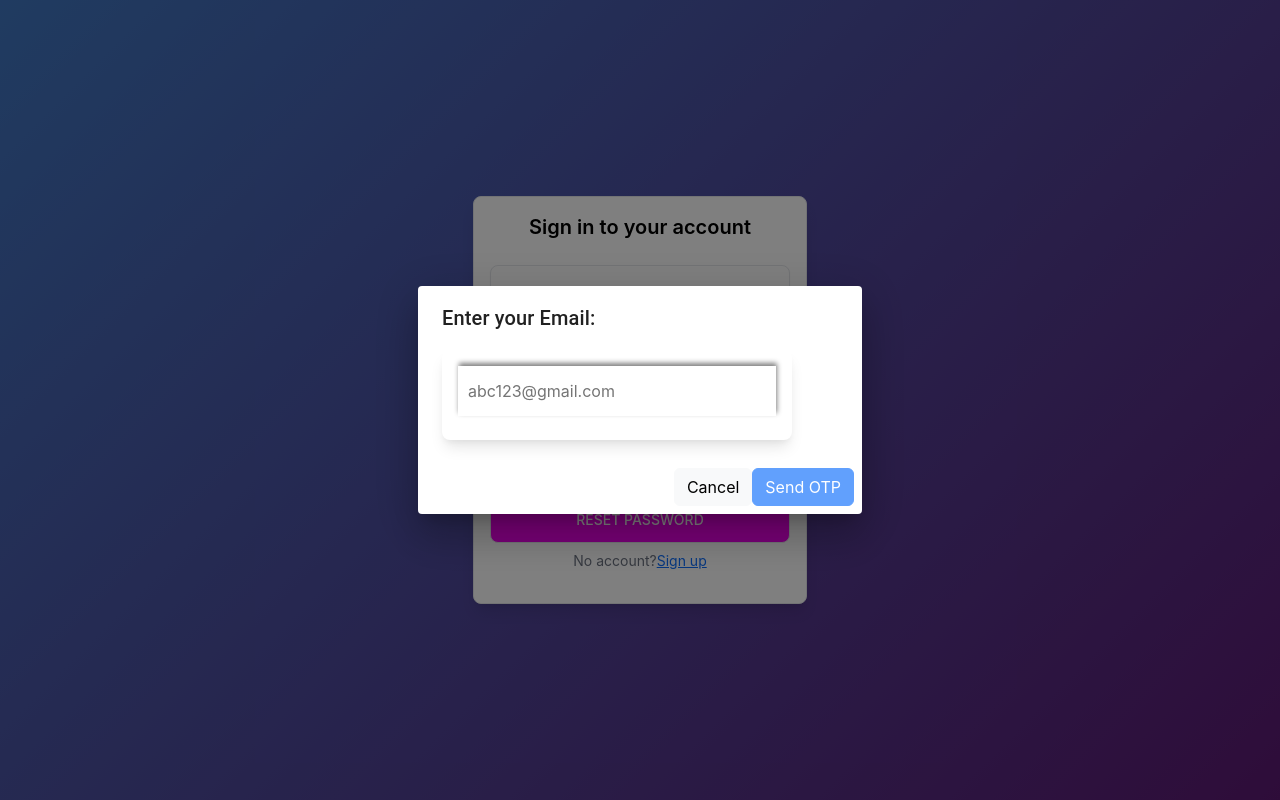
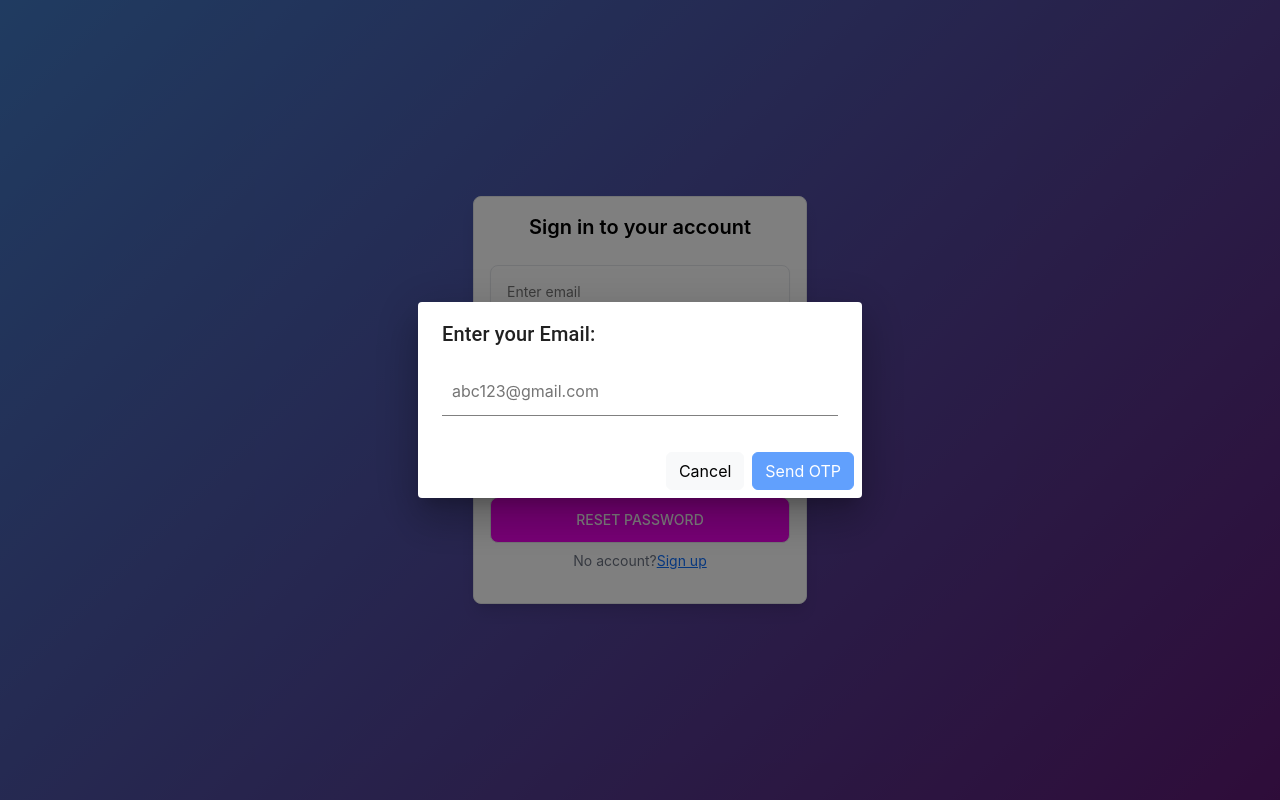
Before and after one commit to Shiv392/Advanced-Task-management-Full-stack-application, a React (Create React App) app in the folder frontend/: page /index.html/ in a window 1280 px wide. Both pictures are taken after a click on the button "RESET PASSWORD". Built offline with nearby package versions, Linux system fonts and the light colour scheme; the HTML template or start-up script is replaced by a standard one.

Commit message:
done css changes into the forget password page.

```diff
--- a/frontend/src/ForgetPassword/Emaildialog.js
+++ b/frontend/src/ForgetPassword/Emaildialog.js
@@ -31,20 +31,21 @@ const EmailDialog=({openemaildialog,emaildialogresponse})=>{
 return(
 <Dialog open={openemaildialog} sx={{ '& .MuiDialog-paper': { width: '80%', maxHeight: 435 } }}
       maxWidth="xs">
+<div>
 <DialogTitle>Enter your Email:</DialogTitle>
 <DialogContent>
-    <form className="form2" onSubmit={emailform.handleSubmit}>
+    <form className=".email-dialogform" onSubmit={emailform.handleSubmit}>
     <div className="input-container2 mb-2">
           <input type="email" className='input1' {...emailform.getFieldProps('email')} placeholder="abc123@gmail.com" />
         </div>
     </form>
 </DialogContent>
 <DialogActions>
-<div>
     <button className='btn btn-light' onClick={()=>emaildialogresponse(null)}>Cancel</button>
     <button className='btn btn-primary' type='submit' onClick={()=> save()} disabled={!emailform.isValid}>Send OTP</button>
+
+</DialogActions>
 </div>
-</DialogActions>
 </Dialog>
 )
 }
--- a/frontend/src/ForgetPassword/ForgetPassword.css
+++ b/frontend/src/ForgetPassword/ForgetPassword.css
@@ -9,20 +9,16 @@
     /* text-align: center; */
     outline: none;
     border: none;
-    box-shadow: 1px -3px 5px gray;
+    border-bottom: 1px solid gray;
   }
 
-  .input-container2 .form {
-    outline: none;
-    border: 1px solid #e5e7eb;
-    margin: 8px 0;
+
+  .email-dialogform {
+    padding: 1rem;
+    width: 100%;
   }
 
-  .form2 {
-    background-color: #fff;
-    display: block;
-    padding: 1rem;
-    max-width: 350px;
-    border-radius: 0.5rem;
-    box-shadow: 0 10px 15px -3px rgba(0, 0, 0, 0.1), 0 4px 6px -2px rgba(0, 0, 0, 0.05);
+  .DialogActions{
+    width: 100%;
+    padding:8px 15px 8px 0px
   }
```
